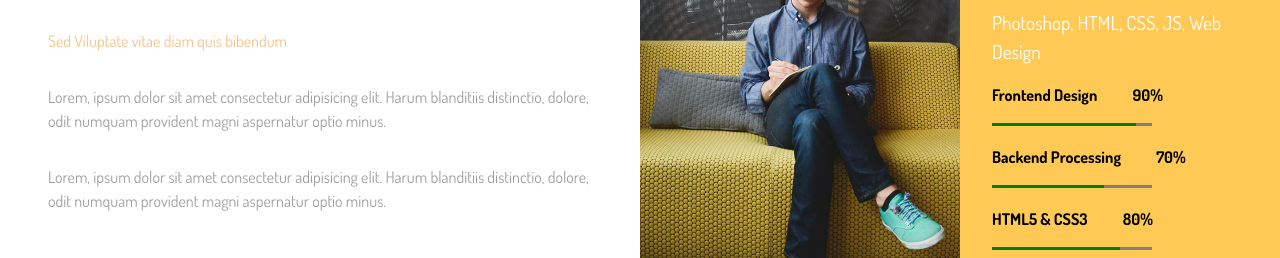
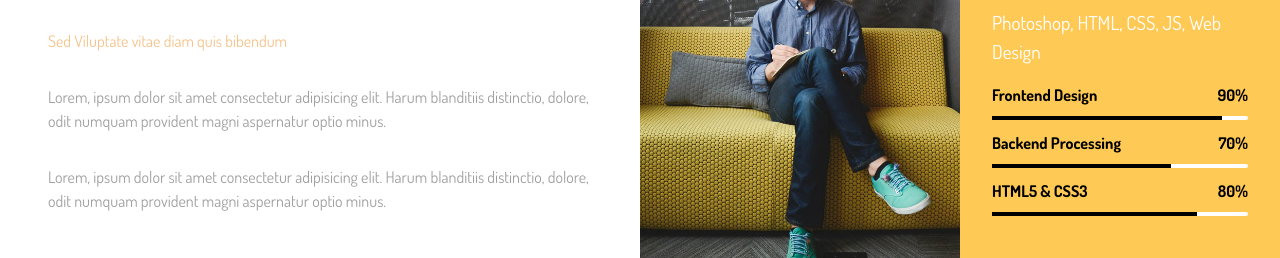
Before and after one commit to Shivam0Anand/html_css_exercises, a plain HTML site: page grid_project/index.html in a window 1280 px wide. Shown: the part 999-1257 px from the top of the page. Drawn offline with Linux system fonts and the light colour scheme.

Commit message:
fix progress bar in grid_project

```diff
--- a/grid_project/assets/stylesheets/styles.css
+++ b/grid_project/assets/stylesheets/styles.css
@@ -223,12 +223,23 @@ a {
     color: #000;
     font-weight: 700;
 }
-.bar progress {
-    height: 0.2rem;
-    margin: 1rem 0;
-    color: #000;
-    background: #fff;
+progress[value] {
+    -webkit-appearance: none;
+    appearance: none;
+    width: 100%;
+    height: 4px;
+    margin-bottom: 0.5rem;
 }
+progress::-webkit-progress-bar{
+    background-color: #fff;
+    border-radius: 2px;
+}
+progress[value]::-webkit-progress-value{
+    background: #000;
+}
+/* progress::-ms-fill{
+    background-color: red;
+} */
 
 .intro h3{
     font-size: 1.2rem;
--- a/grid_project/index.html
+++ b/grid_project/index.html
@@ -70,11 +70,11 @@
                         <h2>My Skills</h2>
                         <h4>Photoshop, HTML, CSS, JS, Web Design</h4>
                         <div class="bar">
-                            <p>Frontend Design <span style="margin-left: 2rem">90%</span></p>
+                            <p>Frontend Design <span style="float: right">90%</span></p>
                             <progress value="90" max="100"></progress>
-                            <p>Backend Processing <span style="margin-left: 2rem">70%</span></p>
+                            <p>Backend Processing <span style="float: right">70%</span></p>
                             <progress value="70" max="100"></progress>
-                            <p>HTML5 & CSS3 <span style="margin-left: 2rem">80%</span></p>
+                            <p>HTML5 & CSS3 <span style="float: right">80%</span></p>
                             <progress value="80" max="100"></progress>
                         </div>
                     </div>
```
